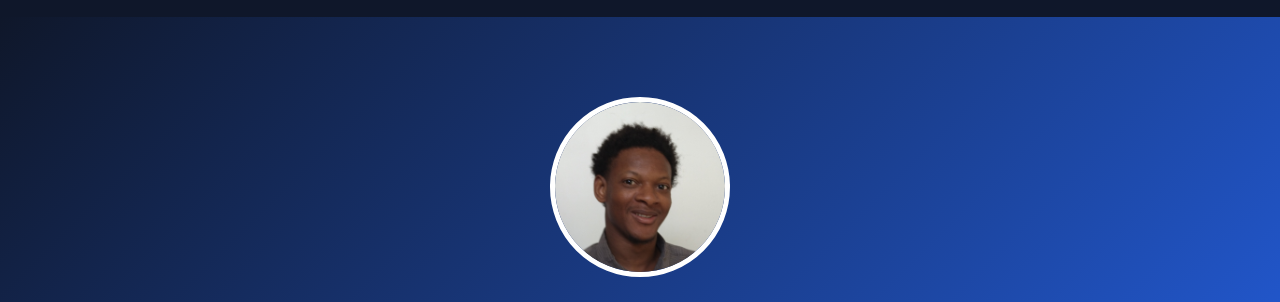
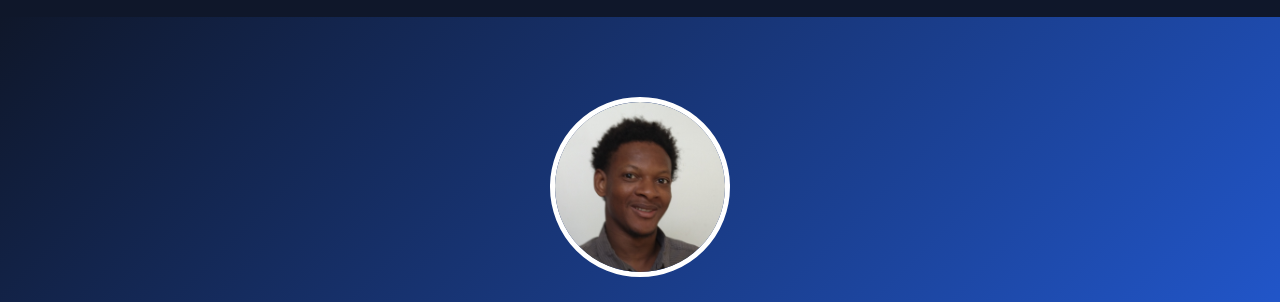
Before and after one commit to blema22/monport, a plain HTML site: page index.html in a window 1280 px wide. Shown: the part 71-373 px from the top of the page. Drawn offline with Linux system fonts and the light colour scheme.

Commit message:
Adjust object-position for profile image

```diff
--- a/index.css
+++ b/index.css
@@ -72,7 +72,7 @@ body{
 .profile-image{
     width:180px;
     height:180px;
-   object-position: center top;
+   object-position: center 10%;
     border-radius:50%;
     object-fit:cover;
     border:5px solid white;
```
